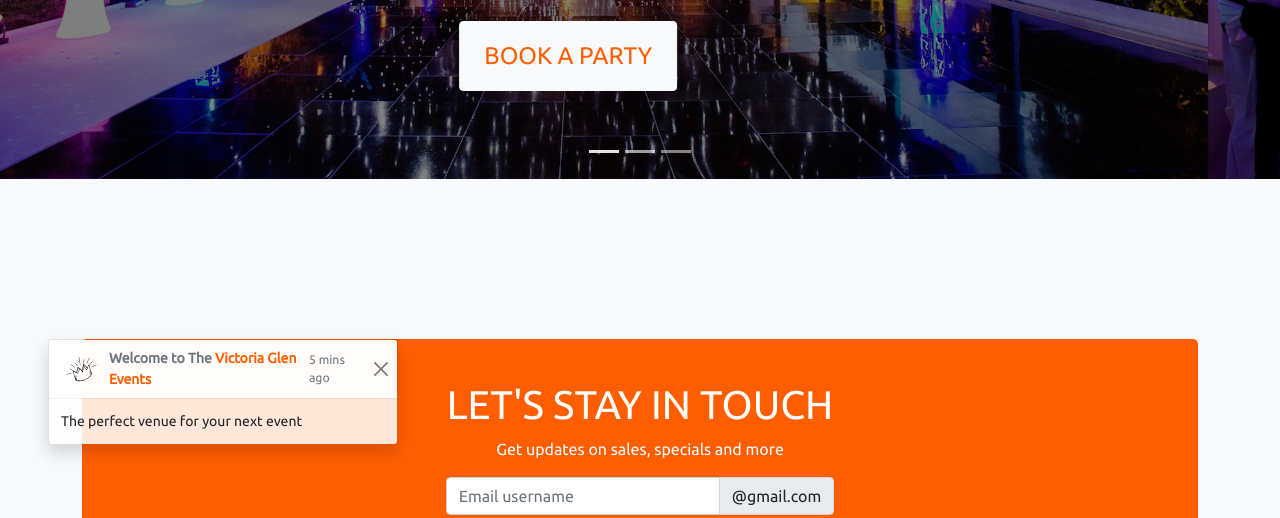
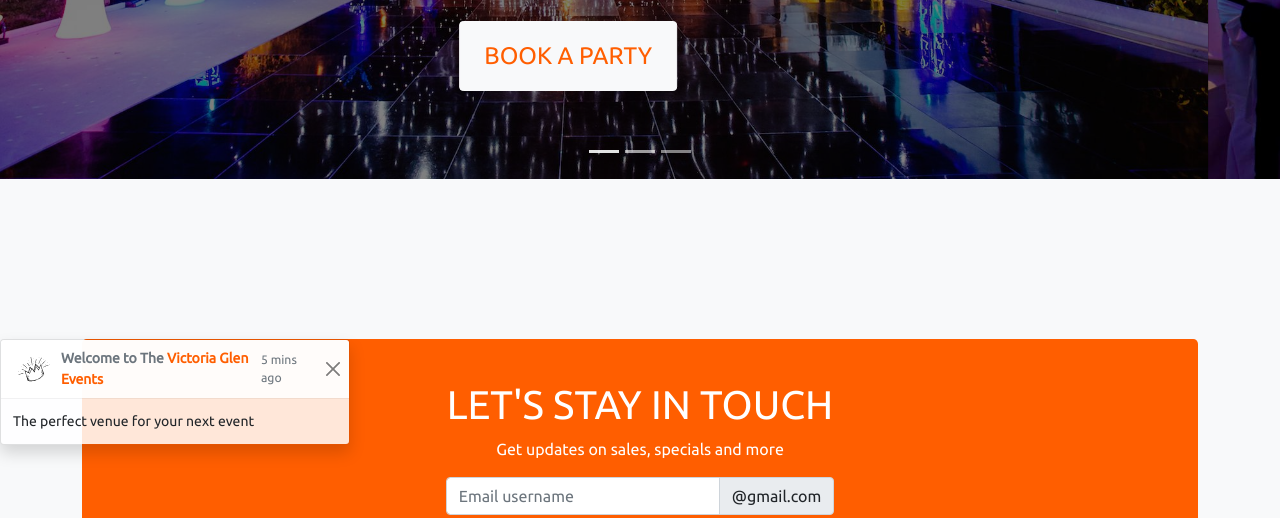
Before and after one commit to MdMuzahid07/convention-center-MdMuzahid07, a plain HTML site: page index.html in a window 1280 px wide. Shown: the part 529-1047 px from the top of the page. Drawn offline with nearby package versions, Linux system fonts and the light colour scheme.

Commit message:
bug fixed

```diff
--- a/index.html
+++ b/index.html
@@ -119,7 +119,7 @@
 
         <section class="bg-light padding-y">
           <!-- toast start -->
-          <div class="toast show position-absolute ms-5" role="alert" aria-live="assertive" aria-atomic="true">
+          <div class="toast show position-absolute" role="alert" aria-live="assertive" aria-atomic="true">
             <div class="toast-header">
               <img style="width:40px;" src="icons/website-favicon.svg" class="rounded me-2" alt="website fav icon">
               <strong class="me-auto">Welcome to The <span class="text-orange-red ">Victoria Glen Events</span></strong>
```
